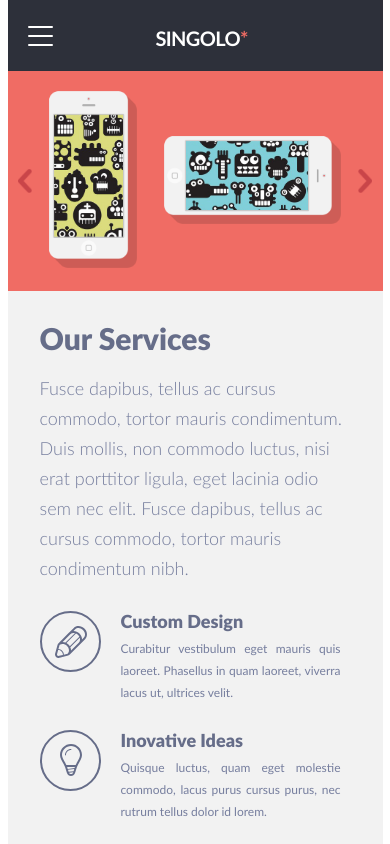
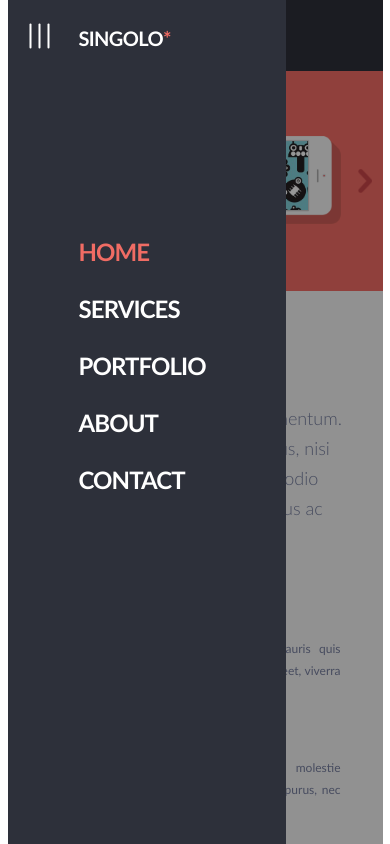
Before and after one commit to konstsem/singolo, a website: page index.html in a window 390 px wide. Both pictures are taken after a click on the element 40 px from the left and 35 px from the top of the page. Shown: the top 844 px of the page. Drawn offline with nearby package versions, Linux system fonts and the light colour scheme.

Commit message:
feat: add modal navigation

```diff
--- a/index.html
+++ b/index.html
@@ -279,6 +279,29 @@
           </div>
         </div>
       </footer>
+      <div class="modal-nav">
+        <div class="modal-nav__menu">
+          <div class="modal-nav__header">
+            <span class="hamburger">
+              <span class="hamburger__line hamburger__line_top"></span>
+              <span class="hamburger__line hamburger__line_center"></span>
+              <span class="hamburger__line hamburger__line_bottom"></span>
+            </span>
+            <div class="modal-nav__title">
+              <h1>Singolo<span class="logo-additional">*</span></h1>
+            </div>
+          </div>
+          <div class="modal-nav__content">
+            <ul class="modal-nav__navigation">
+              <li class="modal-nav__item selected"><a href="#header">Home</a></li>
+              <li class="modal-nav__item"><a href="#services">Services</a></li>
+              <li class="modal-nav__item"><a href="#portfolio">Portfolio</a></li>
+              <li class="modal-nav__item"><a href="#about">About</a></li>
+              <li class="modal-nav__item"><a href="#contact">Contact</a></li>
+            </ul>
+          </div>
+        </div>
+      </div>
       <div class="modal-window">
         <div class="modal-window__content">
           <div class="modal-window__field modal-window__field_result">Письмо отправлено</div>
--- a/sass/components/_header.scss
+++ b/sass/components/_header.scss
@@ -43,6 +43,10 @@
 
 .hamburger__line_bottom {
   top: 100%;
+}
+
+.rotated {
+  transform: rotate(90deg);
 }
 
 .logo {
--- a/sass/components/_modal.scss
+++ b/sass/components/_modal.scss
@@ -1,3 +1,56 @@
+.modal-nav {
+  z-index: -1;
+  position: fixed;
+  top: 0;
+  bottom: 0;
+  left: auto;
+  width: 278px;
+  opacity: 0;
+  background-color: #2D303A;
+  text-transform: uppercase;
+  box-shadow: 97px 0 0px 0px rgba(0, 0, 0, 0.4);
+}
+
+.modal-nav_shown {
+  z-index: 20000;
+  opacity: 1;
+}
+
+.modal-nav__header {
+  padding-top: 21px;
+  display: flex;
+}
+
+.modal-nav__title {
+  display: flex;
+}
+
+.modal-nav__title h1 {
+  font-size: 20px;
+  padding-top: 2px;
+  padding-left: 46px;
+}
+
+.modal-nav__content {
+  padding: 184px 0 0 71px;
+  font-size: 24px;
+  font-weight: 700;
+  line-height: 29px;
+  letter-spacing: -0.9px;
+  & a {
+    text-decoration: none;
+    color: #fff;
+  }
+}
+
+.modal-nav__item {
+  padding-bottom: 28px;
+}
+
+.modal-nav__item.selected a {
+  color: #f06c64;
+}
+
 .modal-window {
   z-index: -1;
   position: fixed;
--- a/script.js
+++ b/script.js
@@ -108,4 +108,25 @@ form.addEventListener('submit', (event) => {
 
 //hamburger
 const hamburger = document.querySelector('.hamburger');
-hamburger.addEventListener('click', () => console.log('show menu'));
+const modalNav = document.querySelector('.modal-nav');
+const modalHamburger = modalNav.querySelector('.hamburger');
+hamburger.addEventListener('click', () => {
+  console.log('click');
+  modalHamburger.classList.add('rotated');
+  const isShown = [...modalNav.classList].includes('modal-nav_shown');
+  if (isShown) {
+    modalNav.classList.remove('modal-nav_shown');
+  } else {
+    modalNav.classList.add('modal-nav_shown');
+  }
+});
+
+// Modal Navigation
+const modalNavItems = document.querySelectorAll('.modal-nav__item');
+modalNavItems .forEach((item) => {
+  item.firstChild.addEventListener('click', () => {
+    resetSelected(modalNavItems, 'selected');
+    item.classList.add('selected');
+    modalNav.classList.remove('modal-nav_shown');
+  });
+});
```
Also changed, not shown: style.css.
